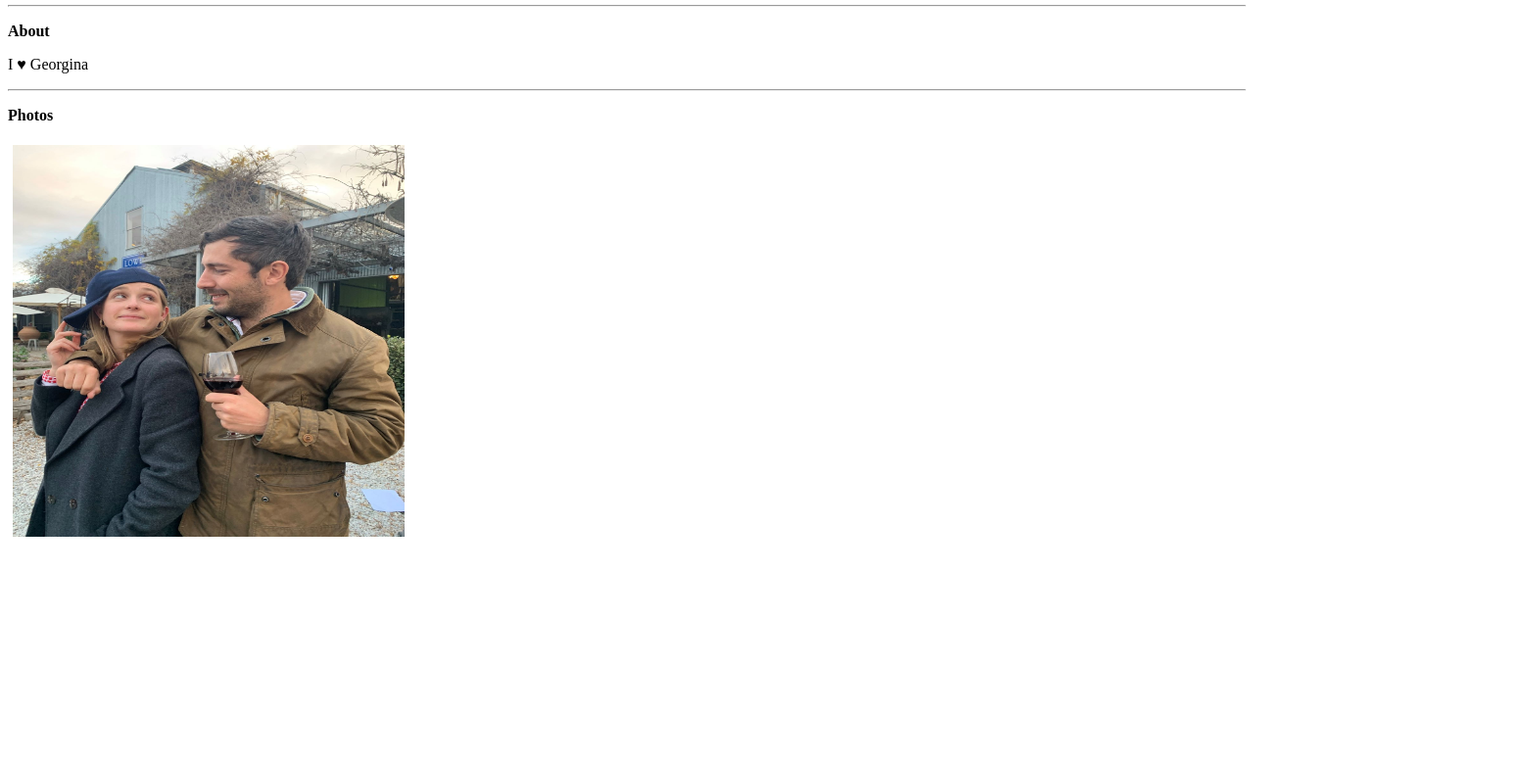
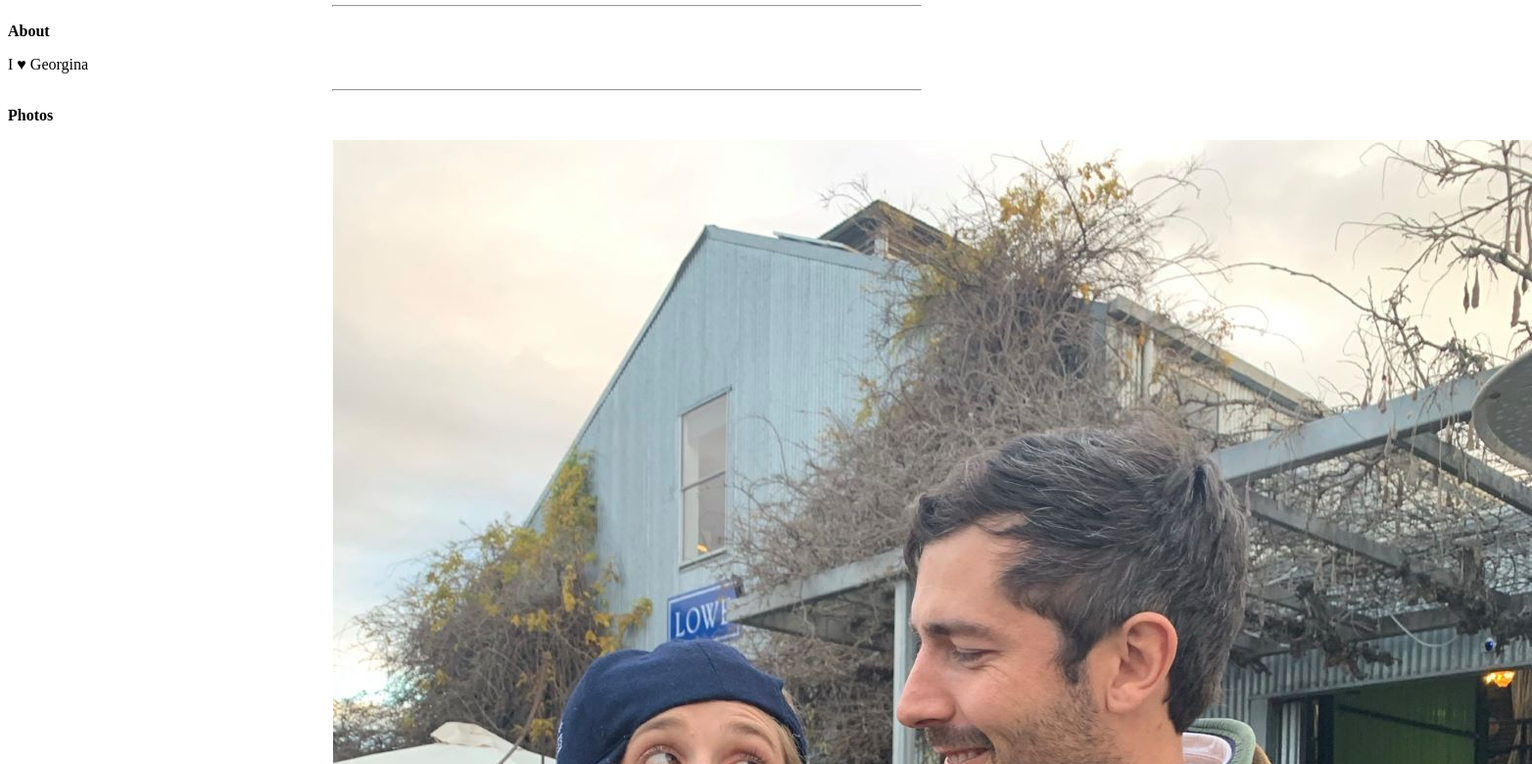
Before and after one commit to tlmort91/LL, a plain HTML site: page watchbands.html in a window 1280 px wide. Shown: the part 91-871 px from the top of the page at 98% size, 1564 px wide, since content can reach past the window. Before the commit the page ends 800 px from the top, so only its background shows below. Drawn offline with Linux system fonts and the light colour scheme.

Commit message:
Update watchbands.html

```diff
--- a/watchbands.html
+++ b/watchbands.html
@@ -2,7 +2,7 @@
 <html>
 <head>
   <meta name="viewport" content="width=device-width, initial-scale=1.0">
-  <link rel="stylesheet" href="style_belts.css">
+  <link rel="stylesheet" href="style.css">
   <title>Watchbands</title>
 </head>
 <body>
```
